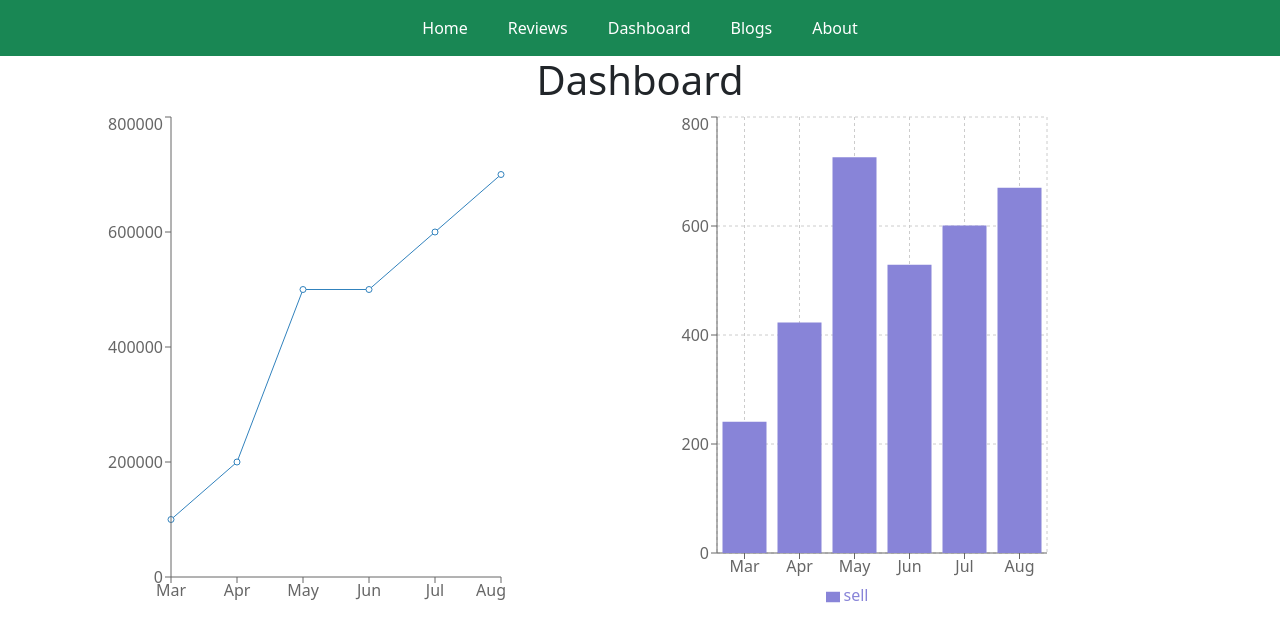
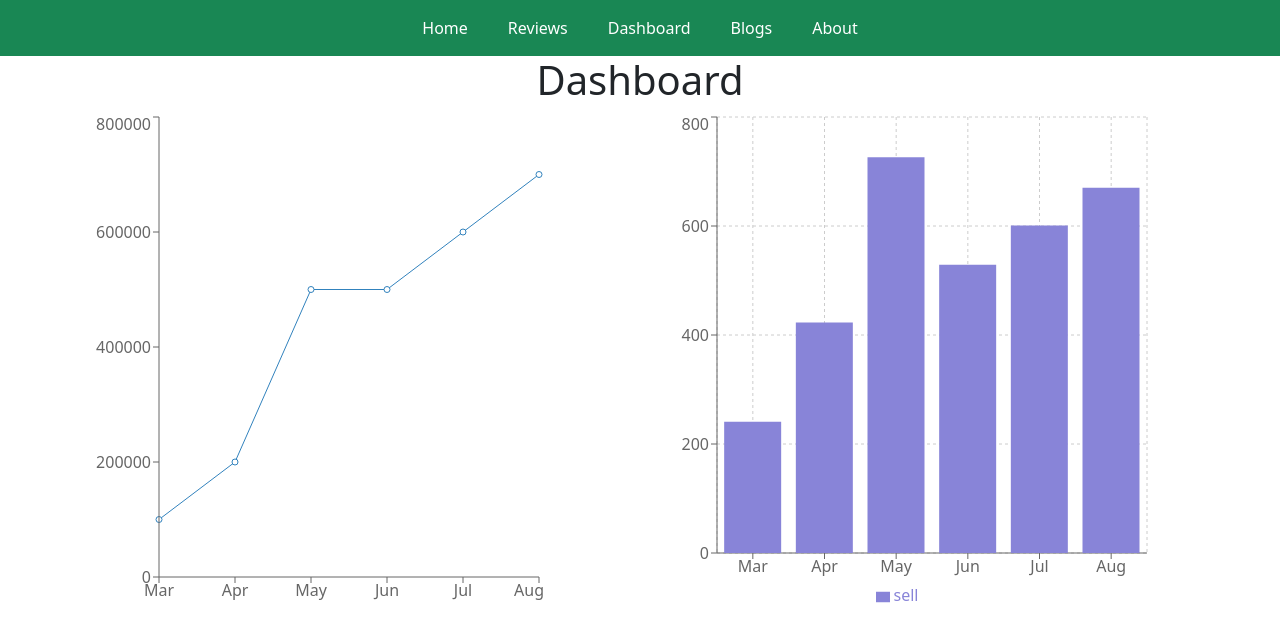
Before and after one commit to HameemH/Digitronics-assign09, a React (Create React App) app: page /dashboard in a window 1280 px wide. Shown: the top 642 px of the page. Built offline with nearby package versions, Linux system fonts and the light colour scheme.

Commit message:
qna added

```diff
--- a/src/Component/Blogs/Blogs.js
+++ b/src/Component/Blogs/Blogs.js
@@ -4,6 +4,14 @@ const Blogs = () => {
     return (
         <div>
             <h1>This is Blog section</h1>
+            <div>
+                <h1>Q.What is context api?</h1>
+                <p>Context api is a react structure that we use instead of prop drilling.To understand Context api we need to understand prop drilling first.So when a use a prop of a parents component to its chlid or child's component we need to pass that prop to every chlid component even if we dont use that there.There comes context api where we use this react feature to use a prop where ever we want without prop drilling.We can share a prop form parent component to chlid component without passing it to other props where the prop is not needed.</p>
+            </div>
+            <div>
+                <h1>Q.What is semantic tag?</h1>
+                <p>Semantic tag are special tags introduced in HTML5.Their main purpose are being specific of what part does in a website to browser.Before semantic tag it always was div and span which really didnt specificed as a website have many parts.This really helps search engine to optimize result.Also we have to keep in mind that they don't have any kind of special functionality other than spcifying what that part of that website does</p>
+            </div>
         </div>
     );
 };
--- a/src/Component/Dashboard/Dashboard.js
+++ b/src/Component/Dashboard/Dashboard.js
@@ -43,10 +43,11 @@ const Dashboard = () => {
     ];
 
     return (
-        <div className='container row mx-auto'>
+        <div className='container '>
             <h1>Dashboard</h1>
-            <div className="chart-1 col-6">
-            <LineChart width={400} height={500} data={data}>
+           <div className='row mx-auto'>
+           <div className="chart-1 col-6">
+            <LineChart width={450} height={500} data={data}>
             <Line  dataKey='month'></Line>
             <Line dataKey='investment'></Line>
             <XAxis dataKey="month"></XAxis>
@@ -56,7 +57,7 @@ const Dashboard = () => {
         </LineChart>
             </div>
             <div className="chart-2 col-6">
-            <BarChart width={400} height={500} data={data}>
+            <BarChart width={500} height={500} data={data}>
             <CartesianGrid strokeDasharray="3 3" />
             <XAxis dataKey="month" />
             <YAxis />
@@ -66,6 +67,7 @@ const Dashboard = () => {
 
             </BarChart>
             </div>
+           </div>
         </div>
     );
 };
```
